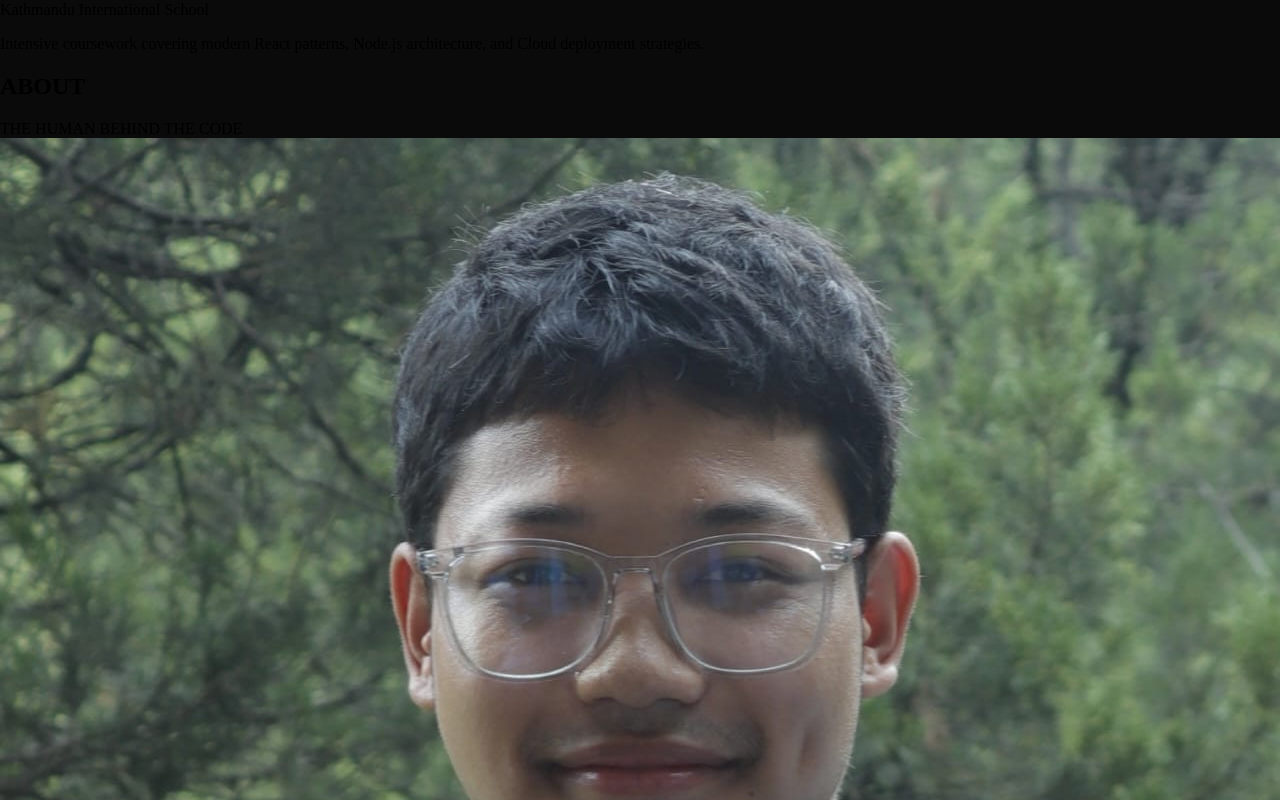
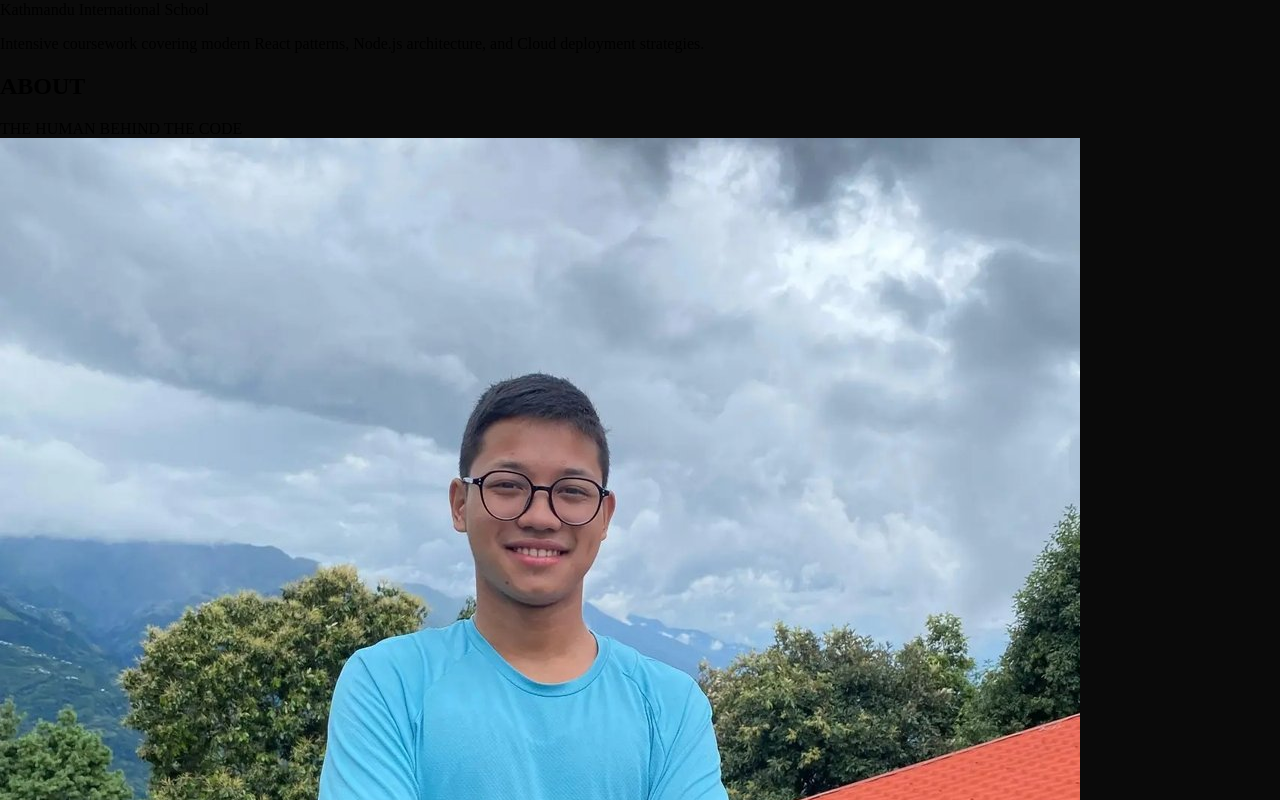
Before and after one commit to sanjayyshrestha/new-portfolio-v1, a Next.js app: page / in a window 1280 px wide. Shown: the part 3980-4780 px from the top of the page. Built offline with nearby package versions, Linux system fonts and the light colour scheme.

Commit message:
about image change

```diff
--- a/sections/About.tsx
+++ b/sections/About.tsx
@@ -52,7 +52,7 @@ const About: React.FC = () => {
                 >
                     {/* Static Profile Image */}
                     <img
-                        src="/meeee.jpg"
+                        src="/mee.jpg"
                         alt="Sanjay Shrestha"
                         className="w-full h-full object-cover grayscale transition-all duration-700 group-hover:grayscale-0"
                     />
```
Also changed, not shown: public/mee.jpg (added), public/meeee.jpg (deleted).
